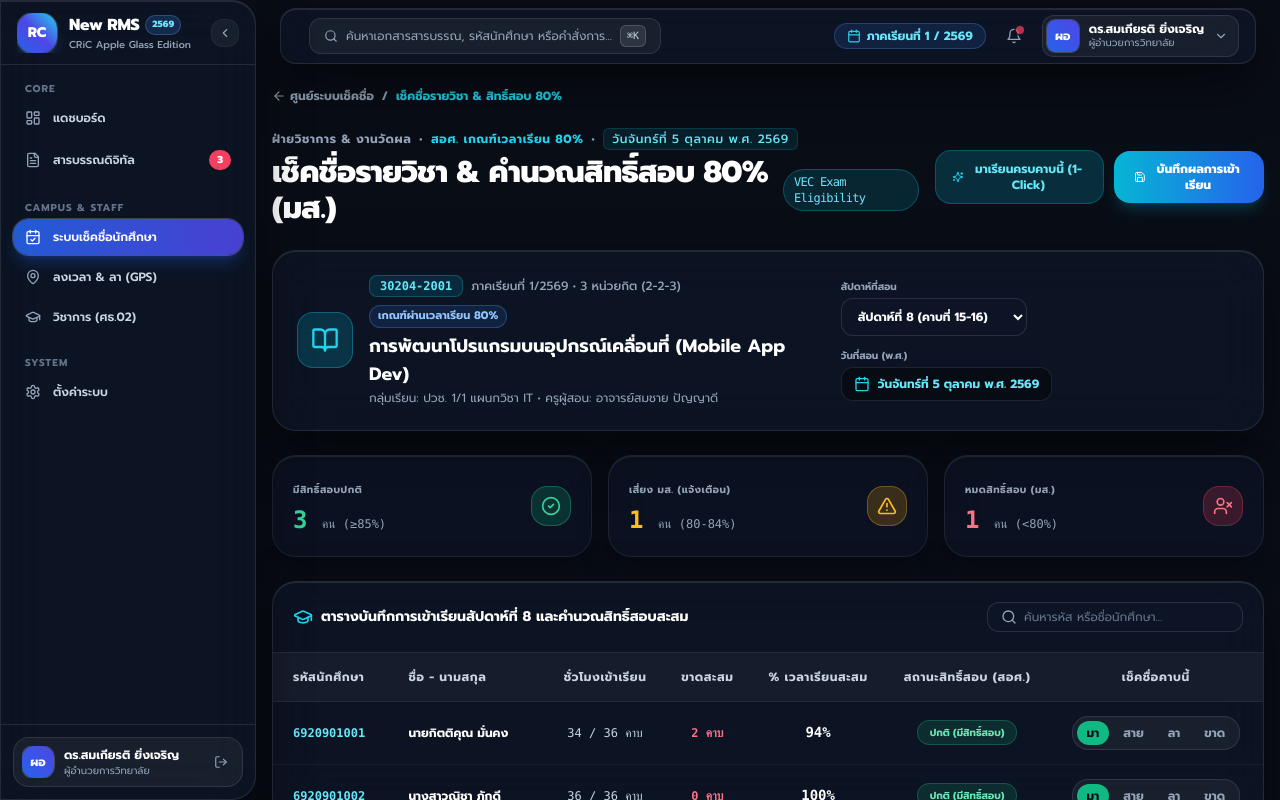
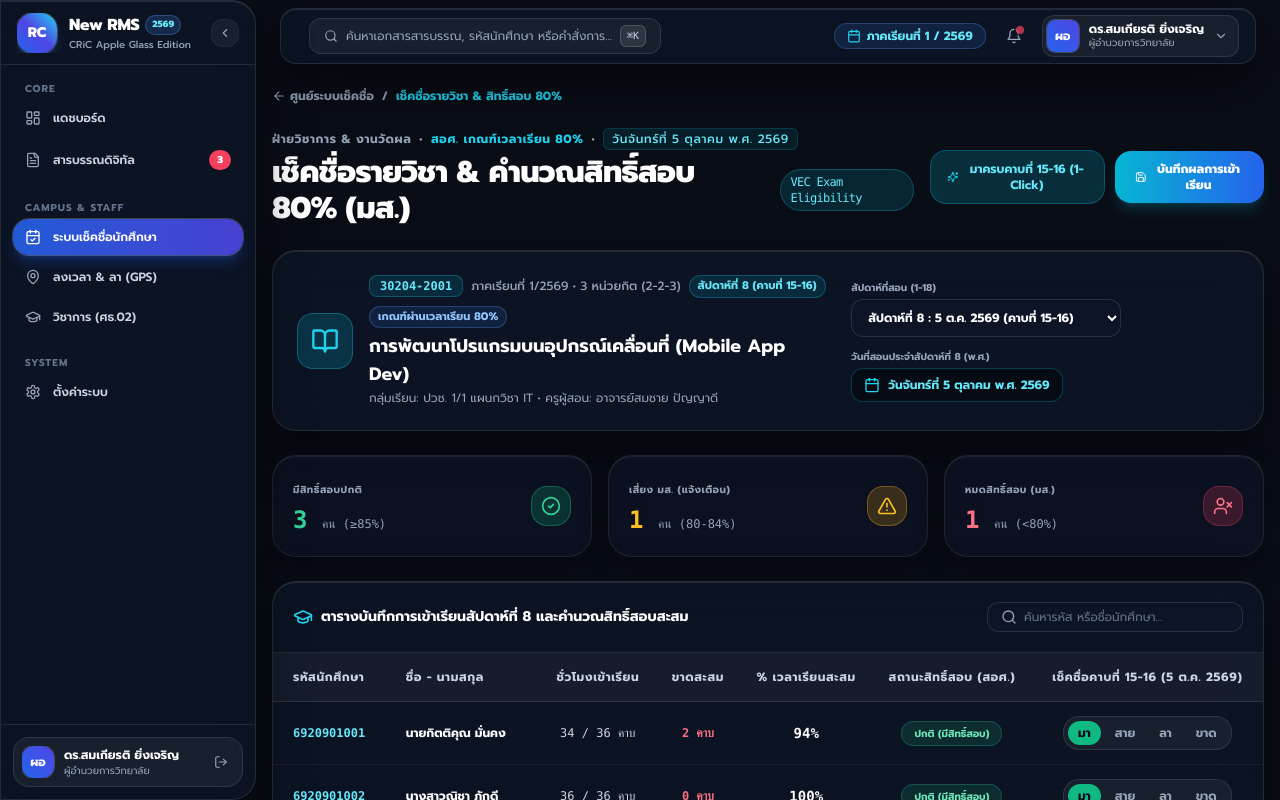
Before and after one commit to xX-AULGZ-Xx/New-RMS-for-CRiC-2026, a Next.js app: page /attendance/class in a window 1280 px wide. Built offline with nearby package versions, Linux system fonts and the light colour scheme.

Commit message:
feat(attendance): dynamically calculate and update teaching date and period badges when selecting week (1-18)

```diff
--- a/src/app/attendance/class/page.tsx
+++ b/src/app/attendance/class/page.tsx
@@ -33,12 +33,35 @@ type ClassAttendanceStudent = {
   currentStatus: "PRESENT" | "LATE" | "LEAVE" | "ABSENT"; // สถานะคาบปัจจุบัน
 };
 
+const BASE_WEEK = 8;
+const BASE_DATE = new Date("2026-10-05T00:00:00");
+
+// Calculate teaching date corresponding to week number (1 - 18)
+const getDateForWeek = (weekNum: number): string => {
+  const d = new Date(BASE_DATE);
+  const diffDays = (weekNum - BASE_WEEK) * 7;
+  d.setDate(d.getDate() + diffDays);
+  const yyyy = d.getFullYear();
+  const mm = String(d.getMonth() + 1).padStart(2, "0");
+  const dd = String(d.getDate()).padStart(2, "0");
+  return `${yyyy}-${mm}-${dd}`;
+};
+
 export default function AttendanceClassPage() {
   const [courseCode, setCourseCode] = useState("30204-2001");
   const [selectedWeek, setSelectedWeek] = useState("8");
   const [date, setDate] = useState("2026-10-05");
   const [searchQuery, setSearchQuery] = useState("");
   const [isSaved, setIsSaved] = useState(false);
+
+  // Automatically update date when teaching week is selected
+  const handleWeekChange = (newWeek: string) => {
+    setSelectedWeek(newWeek);
+    const weekNum = parseInt(newWeek, 10);
+    if (!isNaN(weekNum) && weekNum >= 1 && weekNum <= 18) {
+      setDate(getDateForWeek(weekNum));
+    }
+  };
 
   const [students, setStudents] = useState<ClassAttendanceStudent[]>([
     { id: "std-1", code: "6920901001", name: "นายกิตติคุณ มั่นคง", totalPeriods: 36, attendedPeriods: 34, absentPeriods: 2, currentStatus: "PRESENT" },
@@ -128,7 +151,7 @@ export default function AttendanceClassPage() {
               className="px-4 py-2.5 rounded-2xl bg-cyan-500/20 hover:bg-cyan-500/30 text-cyan-300 border border-cyan-500/30 text-xs font-bold flex items-center space-x-1.5 transition-all shadow-sm hover:scale-105 active:scale-95"
             >
               <Sparkles className="w-3.5 h-3.5 text-cyan-400" />
-              <span>มาเรียนครบคาบนี้ (1-Click)</span>
+              <span>มาครบคาบที่ {Number(selectedWeek) * 2 - 1}-{Number(selectedWeek) * 2} (1-Click)</span>
             </button>
 
             <button
@@ -172,6 +195,9 @@ export default function AttendanceClassPage() {
                   {courseCode}
                 </span>
                 <span className="text-xs text-slate-400 font-medium">ภาคเรียนที่ 1/2569 • 3 หน่วยกิต (2-2-3)</span>
+                <span className="text-[11px] font-bold px-2 py-0.5 rounded-full bg-cyan-500/15 text-cyan-300 border border-cyan-400/25">
+                  สัปดาห์ที่ {selectedWeek} (คาบที่ {Number(selectedWeek) * 2 - 1}-{Number(selectedWeek) * 2})
+                </span>
                 <span className="text-[11px] font-bold px-2 py-0.5 rounded-full bg-blue-500/15 text-blue-300 border border-blue-400/25">
                   เกณฑ์ผ่านเวลาเรียน 80%
                 </span>
@@ -187,24 +213,31 @@ export default function AttendanceClassPage() {
 
           <div className="flex flex-wrap items-center gap-3">
             <div>
-              <label className="block text-[10px] text-slate-400 font-bold uppercase mb-1">สัปดาห์ที่สอน</label>
+              <label className="block text-[10px] text-slate-400 font-bold uppercase mb-1">สัปดาห์ที่สอน (1-18)</label>
               <select
                 value={selectedWeek}
-                onChange={(e) => setSelectedWeek(e.target.value)}
-                className="text-xs font-bold px-3 py-2 rounded-xl glass-input text-white focus:outline-none"
+                onChange={(e) => handleWeekChange(e.target.value)}
+                className="text-xs font-bold px-3 py-2 rounded-xl glass-input text-white focus:outline-none cursor-pointer"
               >
-                {[...Array(18)].map((_, i) => (
-                  <option key={i + 1} value={i + 1} className="bg-[#111827]">
-                    สัปดาห์ที่ {i + 1} (คาบที่ {i * 2 + 1}-{i * 2 + 2})
-                  </option>
-                ))}
+                {[...Array(18)].map((_, i) => {
+                  const weekNum = i + 1;
+                  const weekDateStr = getDateForWeek(weekNum);
+                  const shortDate = formatThaiDate(weekDateStr, { format: "short" });
+                  return (
+                    <option key={weekNum} value={weekNum} className="bg-[#111827]">
+                      สัปดาห์ที่ {weekNum} : {shortDate} (คาบที่ {weekNum * 2 - 1}-{weekNum * 2})
+                    </option>
+                  );
+                })}
               </select>
             </div>
 
             {/* Thai Date Badge & Picker */}
             <div>
-              <label className="block text-[10px] text-slate-400 font-bold uppercase mb-1">วันที่สอน (พ.ศ.)</label>
-              <div className="relative flex items-center gap-2 px-3 py-2 rounded-xl bg-black/40 border border-white/10 hover:border-cyan-500/40 transition">
+              <label className="block text-[10px] text-slate-400 font-bold uppercase mb-1">
+                วันที่สอนประจำสัปดาห์ที่ {selectedWeek} (พ.ศ.)
+              </label>
+              <div className="relative flex items-center gap-2 px-3 py-2 rounded-xl bg-black/40 border border-cyan-500/30 hover:border-cyan-400 transition shadow-inner">
                 <Calendar className="w-4 h-4 text-cyan-400 shrink-0" />
                 <span className="text-xs font-bold text-cyan-300">
                   {formatThaiDate(date, { showDayOfWeek: true })}
@@ -214,7 +247,7 @@ export default function AttendanceClassPage() {
                   value={date}
                   onChange={(e) => setDate(e.target.value)}
                   className="absolute inset-0 opacity-0 cursor-pointer w-full h-full"
-                  title="คลิกเพื่อเลือกวันที่"
+                  title="คลิกเพื่อเลือกหรือปรับเปลี่ยนวันที่"
                 />
               </div>
             </div>
@@ -292,7 +325,7 @@ export default function AttendanceClassPage() {
                   <th className="px-4 py-4 text-center">ขาดสะสม</th>
                   <th className="px-4 py-4 text-center">% เวลาเรียนสะสม</th>
                   <th className="px-4 py-4 text-center">สถานะสิทธิ์สอบ (สอศ.)</th>
-                  <th className="px-5 py-4 text-center">เช็คชื่อคาบนี้</th>
+                  <th className="px-5 py-4 text-center">เช็คชื่อคาบที่ {Number(selectedWeek) * 2 - 1}-{Number(selectedWeek) * 2} ({formatThaiDate(date, { format: "short" })})</th>
                 </tr>
               </thead>
               <tbody className="divide-y divide-white/5">
```
